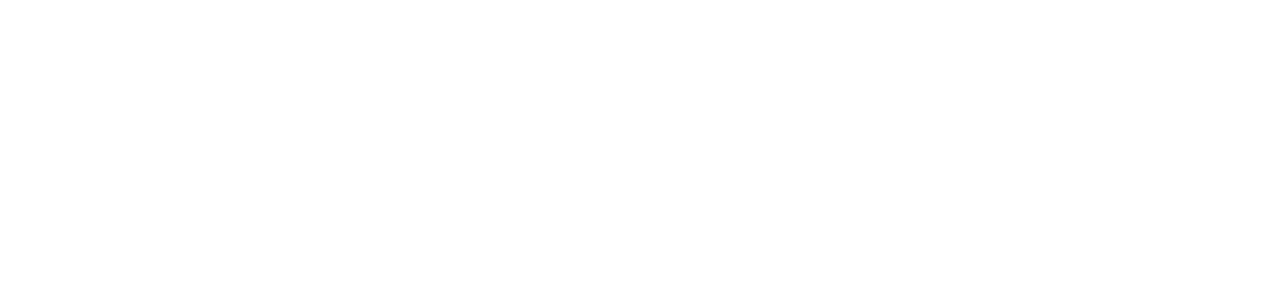
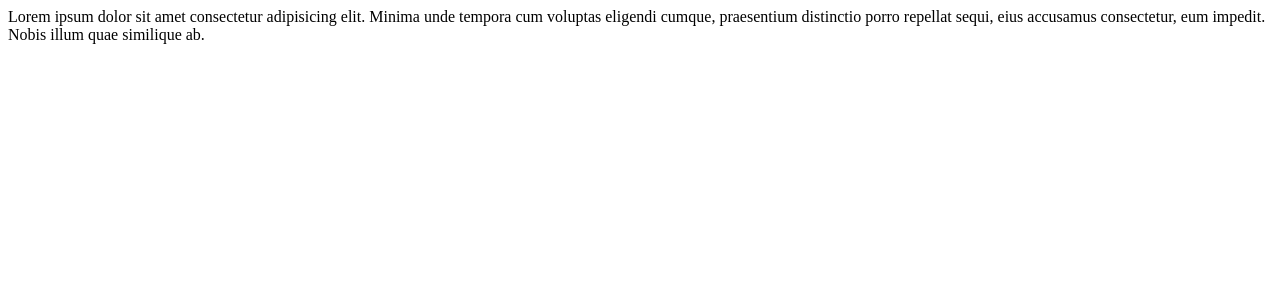
Before and after one commit to Frah01/vite-comics, a Vue app: page / in a window 1280 px wide. Shown: the top 300 px of the page. Built offline with nearby package versions, Linux system fonts and the light colour scheme; the HTML template or start-up script is replaced by a standard one.

Commit message:
Creata la base dell'header

```diff
--- a/package.json
+++ b/package.json
@@ -13,6 +13,7 @@
   },
   "devDependencies": {
     "@vitejs/plugin-vue": "^4.0.0",
+    "sass": "^1.57.1",
     "vite": "^4.0.0"
   }
 }
--- a/src/App.vue
+++ b/src/App.vue
@@ -1,12 +1,15 @@
 <script>
-export default {
-
+import AppHeader from './components/AppHeader.vue'
+export default{
+  components: {
+    AppHeader
+  }
 }
 </script>
 
 <template lang="">
   <div>
-
+    <AppHeader></AppHeader>
   </div>
 </template>
 
--- a/src/components/AppFooter.vue
+++ b/src/components/AppFooter.vue
@@ -1,6 +1,6 @@
 <script>
 export default {
-
+    name: 'AppFooter'
 }
 </script>
 
--- a/src/components/AppHeader.vue
+++ b/src/components/AppHeader.vue
@@ -1,13 +1,20 @@
 <script>
 export default {
-
+    name: 'AppHeader'
 }
 </script>
 
 <template lang="">
-  <div>
+  <header>
+    <div>
+      <div class="logo" >
+        Lorem ipsum dolor sit amet consectetur adipisicing elit. Minima unde tempora cum voluptas eligendi cumque, praesentium distinctio porro repellat sequi, eius accusamus consectetur, eum impedit. Nobis illum quae similique ab.
+      </div>
+      <div class="navbar" >
 
-  </div>
+      </div>
+    </div>
+  </header>
 </template>
 
 <style lang="">
--- a/src/components/AppMain.vue
+++ b/src/components/AppMain.vue
@@ -1,7 +1,8 @@
 <script>
-export default {
+  export default {
+    name: 'AppMain'
+}
 
-}
 </script>
 
 <template lang="">
```
Also changed, not shown: styles/generals.scss (added), styles/partials/_mixins.scss (added), styles/partials/_variables.scss (added), 1 other file (tests, documents, lock files or other folders).
